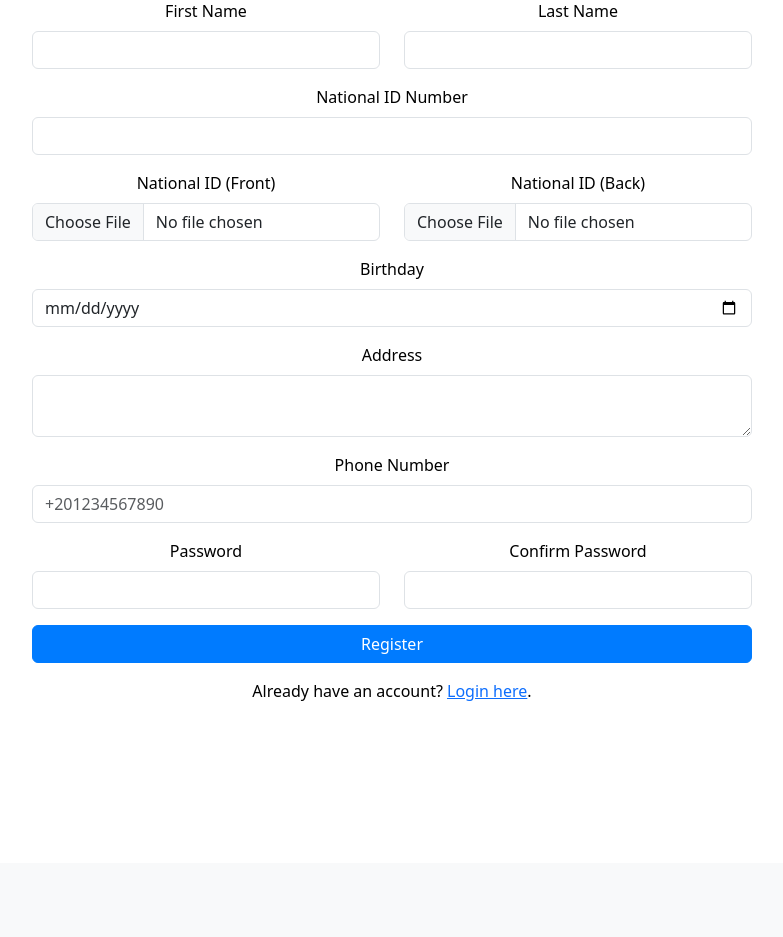
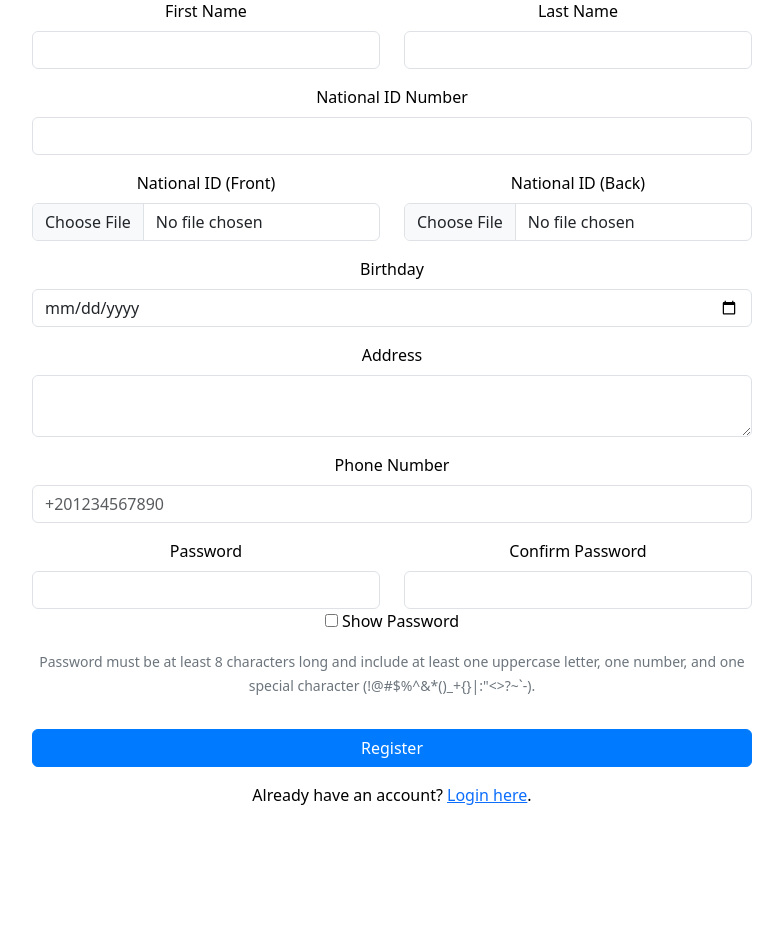
Before and after one commit to ToYoNiX/awda, a Flask app: page /register in a window 1280 px wide. Shown: the part 237-1174 px from the top of the page, without its empty margins (248-1031 px from the left). Before the commit the page ends 938 px from the top, so only its background shows below. Run offline with Flask 3, Linux system fonts and the light colour scheme; some libraries are stand-ins or nearby versions.

Commit message:
a couple of fixes here and there.

```diff
--- a/app.py
+++ b/app.py
@@ -100,7 +100,7 @@ def login():
 
         # Query database for username and national ID number
         data["username"] = data["first_name"].strip().title() + "_" + data["last_name"].strip().title() + "_" + data["national_id"]
-        rows = db.execute( "SELECT * FROM Users WHERE username = ? AND national_id_number = ? AND birthday = ?", data["username"], data["national_id"], data["birthday"])
+        rows = db.execute( "SELECT * FROM Users WHERE username = ?", data["username"])
 
         if not is_eligible(data["national_id"], data["birthday"]):
             flash("Invalid Credentials")
@@ -176,6 +176,11 @@ def register():
                 flash(f"{field.replace('_', ' ').title()} is required")
                 return render_template("register.html", values=data)
 
+        # Ensure national ID number was submitted
+        if not data["national_id"].isdigit() or len(data["national_id"]) != 14:
+            flash("Invalid national id")
+            return render_template("login.html", values=data)
+
         # Validate phone number format
         if not re.match(r'^\+\d{1,3}-?\d{3,4}-?\d{4}$', data["phone_number"]):
             flash("Invalid phone number format")
@@ -204,6 +209,12 @@ def register():
             return render_template("register.html", values=data)
 
         data["username"] = data["first_name"].strip().title() + "_" + data["last_name"].strip().title() + "_" + data["national_id"]
+        rows = db.execute( "SELECT * FROM Users WHERE username = ?", data["username"])
+
+        if len(rows) != 0:
+            flash("The associated data is linked to a separate account")
+            return render_template("register.html", values=data)
+
         db.execute(
             "INSERT INTO Users (national_id_number, username, first_name, last_name, birthday, address, phone_number, password_hash, national_id_front, national_id_back, theme) VALUES (?, ?, ?, ?, ?, ?, ?, ?, ?, ?, ?)",
                 data["national_id"],
--- /dev/null
+++ b/static/js/show-password.js
@@ -0,0 +1,7 @@
+document.getElementById("showPassword").addEventListener("change", function() {
+    let password = document.getElementById("password");
+    let confirmPassword = document.getElementById("confirm_password");
+    let type = this.checked ? "text" : "password";
+    password.type = type;
+    confirmPassword.type = type;
+});
--- a/templates/register.html
+++ b/templates/register.html
@@ -53,6 +53,17 @@
                         <label for="confirm_password" class="form-label">Confirm Password</label>
                         <input type="password" class="form-control" id="confirm_password" name="confirm_password" required value="{{ values['confirm_password'] }}">
                     </div>
+
+                    <div class="mb-3">
+                        <input type="checkbox" id="showPassword">
+                        <label for="showPassword">Show Password</label>
+                    </div>
+
+                    <script src="/static/js/show-password.js" defer></script>
+
+                    <div class="mb-3">
+                        <small class="text-muted">Password must be at least 8 characters long and include at least one uppercase letter, one number, and one special character (!@#$%^&*()_+{}|:"<>?~`-).</small>
+                    </div>
                 </div>
                 <button type="submit" class="btn btn-primary w-100">Register</button>
                 <p class="text-center mt-3">
```
Also changed, not shown: templates/login.html (+7 -0 lines), database.db, 2 other files.
